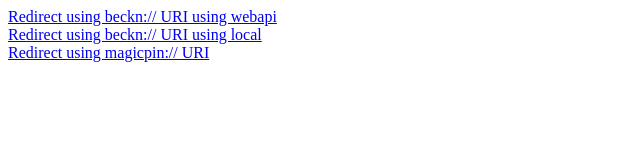
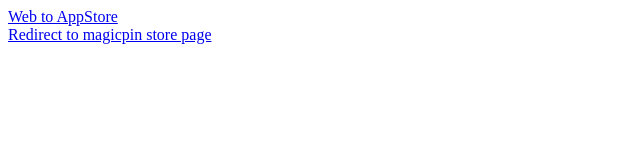
Before and after one commit to sonalishakya/sdk-experiments, a website: page index.html in a window 1280 px wide. Shown: the whole page, without its empty margins (0-640 px from the left). Drawn offline with Linux system fonts and the light colour scheme.

Commit message:
Web -> Appstore

```diff
--- a/index.html
+++ b/index.html
@@ -12,17 +12,19 @@
         <input type="text" id="becknUrl" name="becknUrl" required placeholder="beckn://ondc?...">
         <button type="submit">Submit</button>
 	<br> -->
+    <a href="https://apps.apple.com/">Web to AppStore</a>
+    <br>
 	<a href="beckn://ondc?context.bpp_id=webapi.magicpin.in/oms_partner/ondc&context.domain=ONDC:RET11&message.intent.provider.id=985577&context.action=search">
-    	    Redirect using beckn:// URI using webapi
+    	    Redirect to magicpin store page
 	</a>
-	<br>
+	<!-- <br>
         <a href="beckn://ondc?context.bpp_id=com.magicpin.local/oms_partner/ondc&context.domain=ONDC:RET11&message.intent.provider.id=985577&context.action=search">
             Redirect using beckn:// URI using local
         </a>
 	<br>
 	<a href="magicpin://ondc?context.bpp_id=webapi.magicpin.in/oms_partner/ondc&context.domain=ONDC:RET11&message.intent.provider.id=985577&context.action=search">
 	    Redirect using magicpin:// URI
-	</a>
+	</a> -->
     </form>
 </body>
 </html>
```
